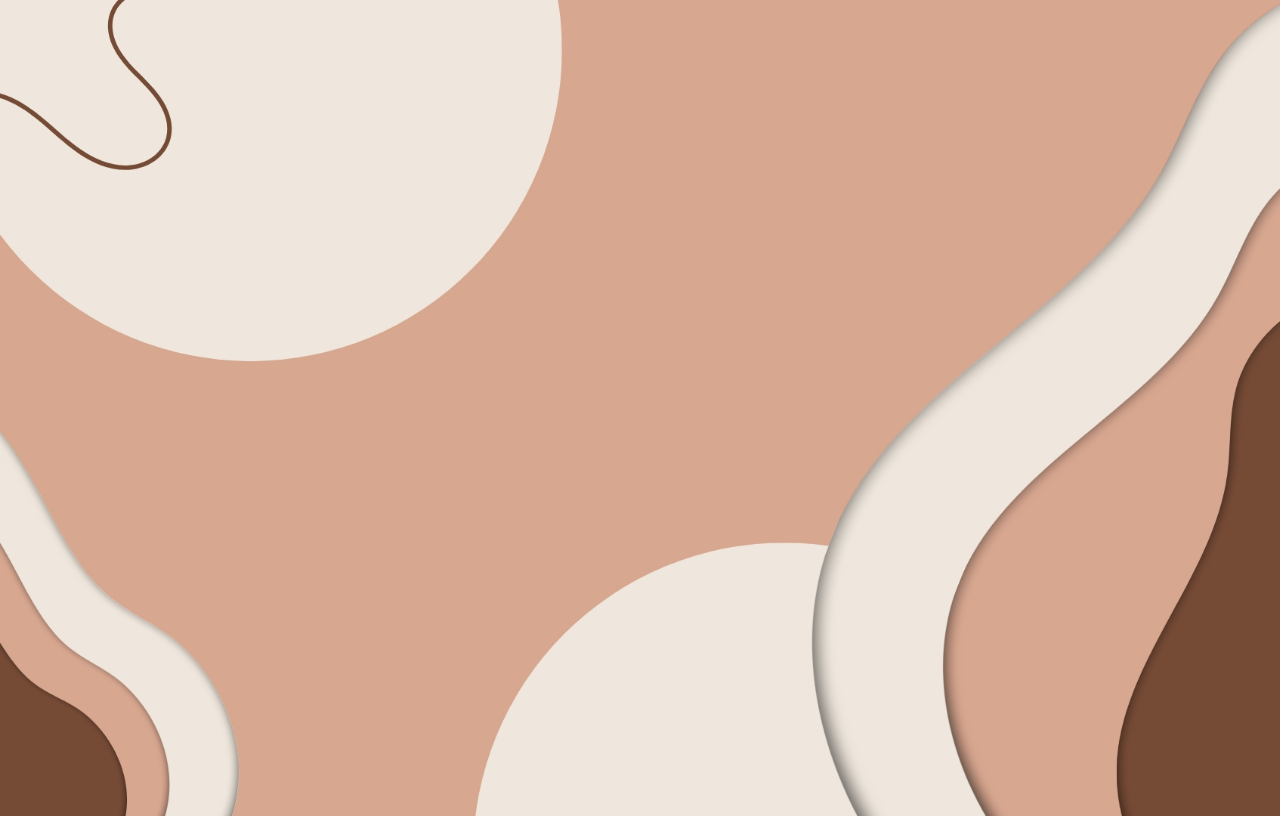
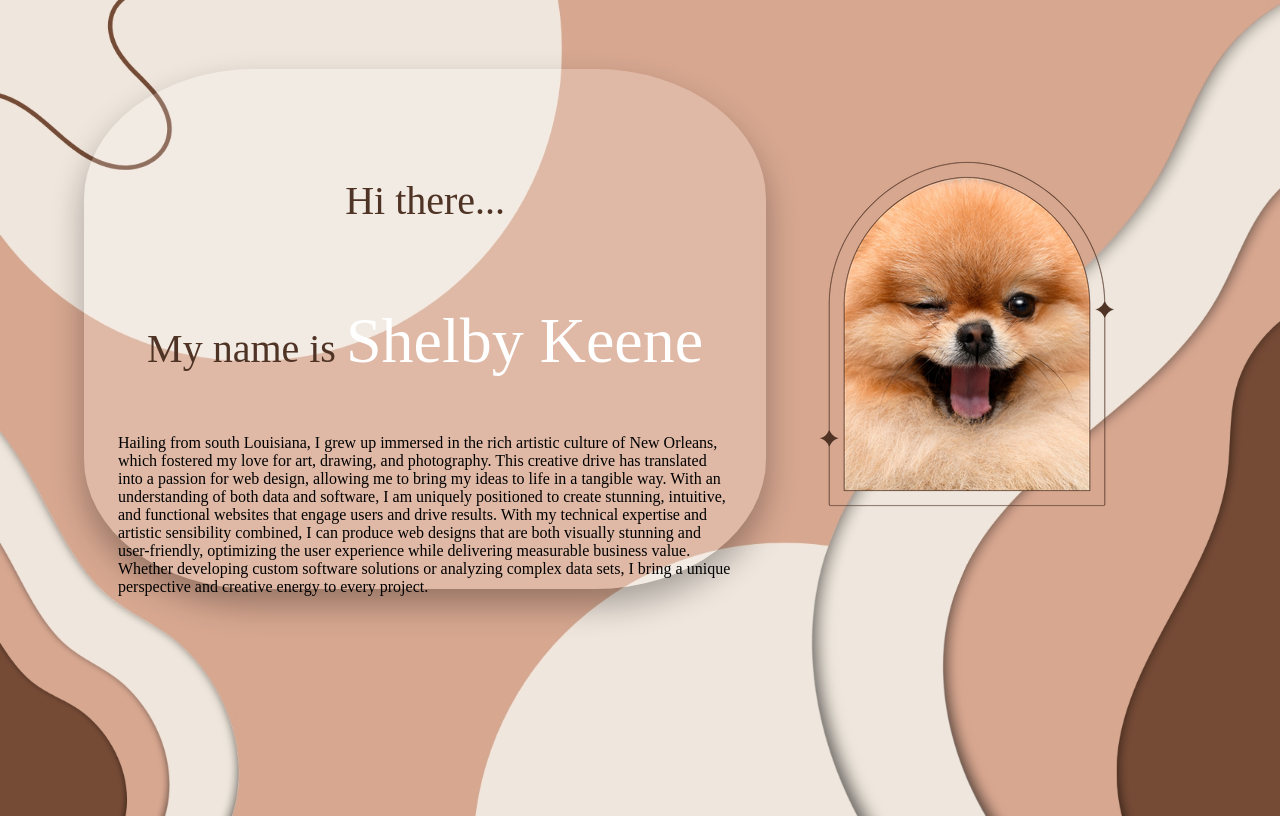
Before and after one commit to ShelbyKeene/ShelbyKeene, a plain HTML site: page about/about.html in a window 1280 px wide. Drawn offline with nearby package versions, Linux system fonts and the light colour scheme.

Commit message:
more styling

```diff
--- a/about/about.html
+++ b/about/about.html
@@ -8,11 +8,28 @@
     <title>Document</title>
 </head>
 <body>
+<div class="grid">
+  <div class="aboutBox">
+    <div class="about">
+        <h3> Hi there...</h3>
+        <h3 class="name"> My name is <span> Shelby Keene</span></h3>
+        <p>     Hailing from south Louisiana, I grew up immersed in the rich artistic culture of New Orleans,
+        which fostered my love for art, drawing, and photography. This creative drive has translated into a
+        passion for web design, allowing me to bring my ideas to life in a tangible way.
+        With an understanding of both data and software, I am uniquely positioned to create stunning,
+        intuitive, and functional websites that engage users and drive results.
+        With my technical expertise and artistic sensibility combined, I can produce web designs
+        that are both visually stunning and user-friendly, optimizing the user experience while delivering
+        measurable business value. Whether developing custom software solutions or analyzing complex
+        data sets, I bring a unique perspective and creative energy to every project. </p>
+  </div>
+    </div>
 
- <div class="main-about-div">
-
-
+<span class="profile-image"><img src="/photos/profile.jpg.png"></div>
+</span>
 </div>
+<script src="/about/about.js"></script>
+<script src="https://cdnjs.cloudflare.com/ajax/libs/typed.js/2.0.12/typed.min.js"> </script>
 
 </body>
 </html>
--- /dev/null
+++ b/about/about.js
@@ -0,0 +1,5 @@
+let type = new Typed('.typing-text',{
+    strings: [ 'Web Designer','Front-End Developer','Data Analyst','Photographer' ],
+    typeSpeed:120,
+    loop:true
+});
--- a/about/index.css
+++ b/about/index.css
@@ -1,7 +1,4 @@
-.main-about-div{
 
-    color: rgb(236, 18, 207);
- }
 
  body{
     background-image: url('/photos/abutMe.jpg');
@@ -9,3 +6,57 @@
     background-size: cover;
     height: 100vh;
   }
+
+  .about{
+   display:flex;
+   align-items:center;
+   justify-content:center;
+   flex-flow:column;
+   position: relative;
+   padding: 10% 5%;
+
+ }
+
+ .about h3{
+   font-size:2.5rem;
+   font-weight:lighter;
+   color: #4f3325;
+ }
+
+ .about .name span{
+   font-size:4rem;
+     color:#fff;
+ }
+
+ .about .post{
+   padding:1rem 0;
+ }
+
+ .about .post span{
+   font-size:2rem;
+     color:#fff;
+ }
+ .aboutBox {
+   height: 65vh;
+   background: rgba(255,255,255,.2);
+   box-shadow: 0 1rem 2rem rgba(0,0,0,.3);
+   backdrop-filter: blur(25%);
+   border-radius: 25%;
+   grid-area: 1/ 1 / 5 / 4;
+   margin-left: 10%;
+   margin-top: 8%;
+ }
+
+ .grid {
+   display: grid;
+   grid-template-columns: repeat(5, 1fr);
+   grid-template-rows: repeat(5, 1fr);
+   grid-column-gap: 0px;
+   grid-row-gap: 0px;
+   }
+
+
+   .profile-image{
+    grid-area: 1 / 4/ 5/ 6;
+    margin: 25% 5% auto 10%;
+   }
--- a/contact/index.css
+++ b/contact/index.css
@@ -21,7 +21,7 @@ body{
   border-color: #4f3325;
   box-shadow: 1px 2px 2px #4f3325,
       -2px -2px 3px #fff;
-      opacity: 80%;
+   opacity:70%;
  }
 
  .btn-primary:hover{
@@ -30,12 +30,12 @@ body{
   color:#4f3325;
   box-shadow: 1px 2px 2px #4f3325,
   -2px -2px 3px #fff;
-  opacity: 80%;
+  opacity: 70%;
  }
 
  .form-control{
   background-color: #efe7dd;
     box-shadow: 1px 2px 2px #4f3325,
       -2px -2px 3px #fff;
-      opacity: 80%;
+      opacity: 70%;
  }
```
Also changed, not shown: projects/index.css (+14 -17 lines), photos/profile.jpg.png (added).
